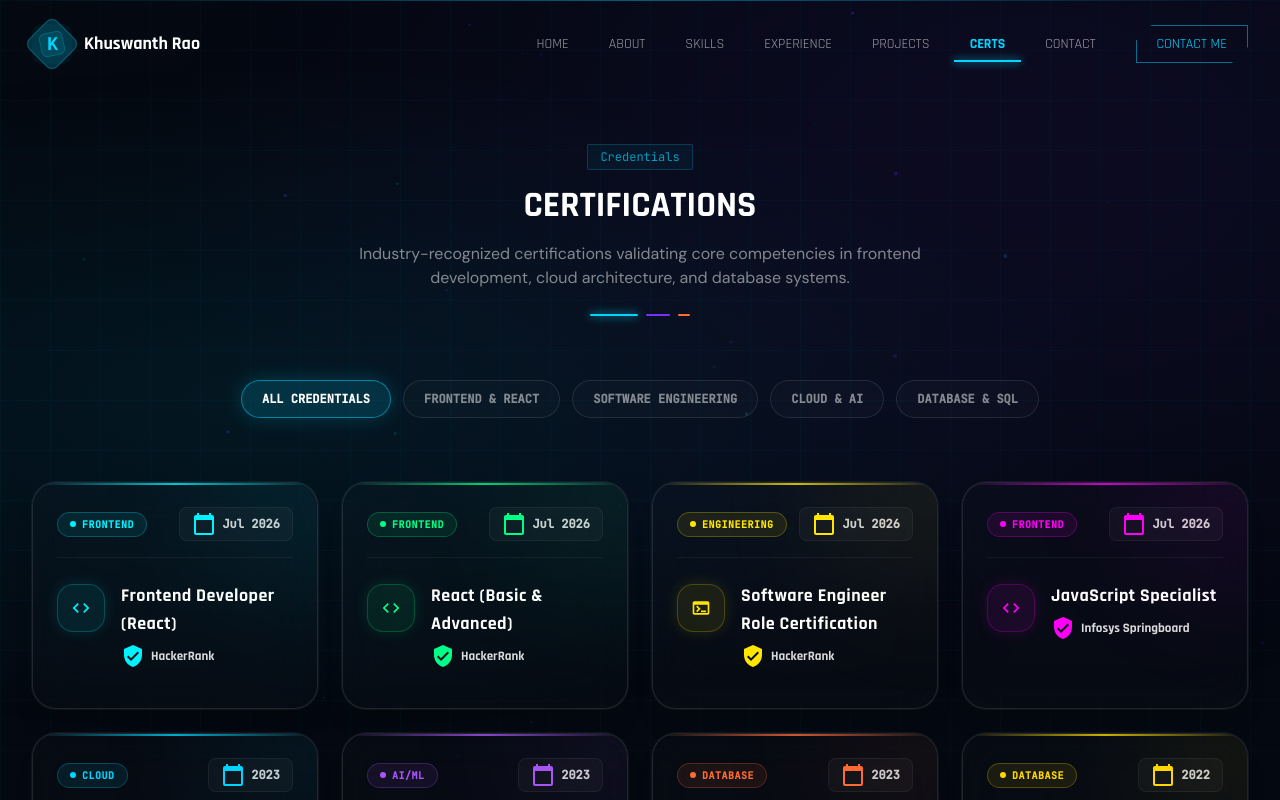
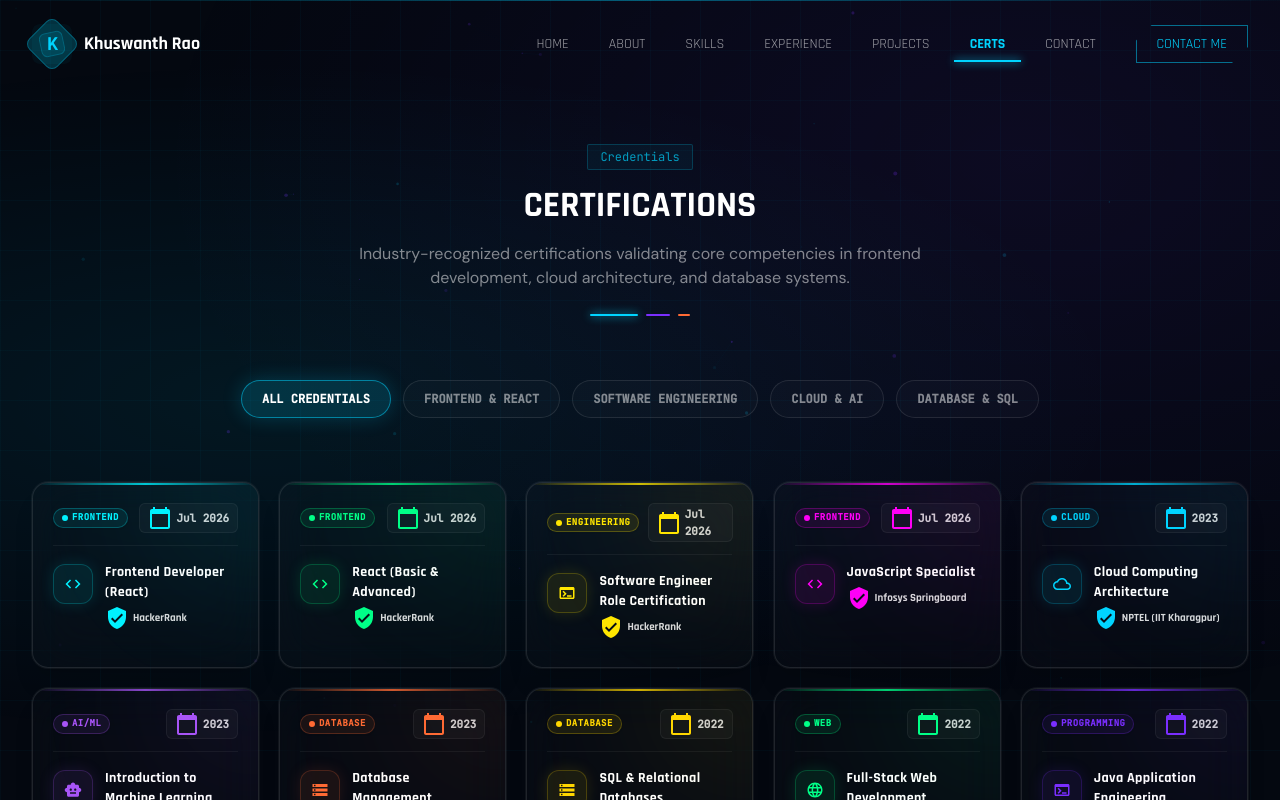
Before and after one commit to khuswanth1/portfolio, a React (Vite) app: page /certifications in a window 1280 px wide. Shown: the top 800 px of the page. Built offline with nearby package versions, Linux system fonts and the light colour scheme.

Commit message:
Revise certifications layout and styling
Updated layout and styling for the certifications section, changing grid columns and card dimensions.

```diff
--- a/src/pages/Certifications.jsx
+++ b/src/pages/Certifications.jsx
@@ -53,7 +53,7 @@
 
   return (
     <PageWrapper>
-      <div className="max-w-7xl mx-auto px-4 sm:px-6 lg:px-8 py-12 md:py-16">
+      <div className="max-w-7xl 2xl:max-w-[1560px] mx-auto px-4 sm:px-6 lg:px-8 py-12 md:py-16">
         <SectionHeader
           tag="Credentials"
           title="Certifications"
@@ -77,10 +77,10 @@
           ))}
         </div>
 
-        {/* Certifications 4-Column Responsive Grid */}
+        {/* Certifications 5-Column Responsive Grid */}
         <motion.div
           layout
-          className="grid grid-cols-1 sm:grid-cols-2 lg:grid-cols-4 gap-5 sm:gap-6 mb-4 md:mb-8"
+          className="grid grid-cols-1 sm:grid-cols-2 md:grid-cols-3 lg:grid-cols-5 gap-4 sm:gap-5 mb-4 md:mb-8"
         >
           <AnimatePresence mode="popLayout">
             {filtered.map((cert) => (
@@ -96,7 +96,7 @@
                   borderColor: `${cert.color}45`,
                   boxShadow: `0 20px 40px -20px ${cert.color}30`
                 }}
-                className="glass-card p-5 sm:p-6 rounded-3xl border border-white/10 ring-1 ring-white/5 transition-all duration-500 group relative overflow-hidden backdrop-blur-xl bg-white/[0.015] flex flex-col justify-between shadow-xl"
+                className="glass-card p-4 sm:p-5 rounded-2xl border border-white/10 ring-1 ring-white/5 transition-all duration-500 group relative overflow-hidden backdrop-blur-xl bg-white/[0.015] flex flex-col justify-between shadow-xl"
               >
                 {/* Top Accent Gradient Line */}
                 <div
@@ -112,9 +112,9 @@
 
                 <div>
                   {/* Category Pill & Year Header */}
-                  <div className="flex items-center justify-between gap-3 mb-6 pb-4 border-b border-white/5">
+                  <div className="flex items-center justify-between gap-2 mb-4 pb-3 border-b border-white/5">
                     <span
-                      className="inline-flex items-center gap-1.5 font-mono text-[10px] font-extrabold uppercase tracking-wider px-3 py-1 rounded-full border shadow-sm"
+                      className="inline-flex items-center gap-1 font-mono text-[9px] font-extrabold uppercase tracking-wider px-2 py-0.5 rounded-full border shadow-sm"
                       style={{
                         background: `${cert.color}15`,
                         color: cert.color,
@@ -125,16 +125,16 @@
                       {cert.category}
                     </span>
 
-                    <div className="flex items-center gap-1.5 text-white/80 font-mono text-xs tracking-normal bg-white/[0.03] px-3 py-1 rounded-lg border border-white/5">
-                      <CalendarToday className="text-[12px]" style={{ color: cert.color }} />
+                    <div className="flex items-center gap-1 text-white/80 font-mono text-[10px] sm:text-[11px] tracking-normal bg-white/[0.03] px-2 py-0.5 rounded-md border border-white/5">
+                      <CalendarToday className="text-[11px]" style={{ color: cert.color }} />
                       <span className="font-semibold">{cert.year}</span>
                     </div>
                   </div>
 
                   {/* Icon & Title Header */}
-                  <div className="flex items-start gap-4 mb-4">
+                  <div className="flex items-start gap-3 mb-2">
                     <div
-                      className="w-12 h-12 rounded-2xl flex items-center justify-center text-xl transition-transform duration-300 group-hover:scale-105 shrink-0 shadow-lg mt-0.5"
+                      className="w-10 h-10 rounded-xl flex items-center justify-center text-lg transition-transform duration-300 group-hover:scale-105 shrink-0 shadow-lg mt-0.5"
                       style={{
                         background: `${cert.color}15`,
                         border: `1px solid ${cert.color}35`,
@@ -146,11 +146,11 @@
                     </div>
 
                     <div className="min-w-0 flex-1">
-                      <h3 className="font-heading font-black text-base sm:text-lg text-white tracking-wide leading-snug group-hover:text-white transition-colors">
+                      <h5 className="font-heading font-black text-xs sm:text-sm text-white tracking-wide leading-snug group-hover:text-white transition-colors">
                         {cert.title}
-                      </h3>
-                      <div className="flex items-center gap-1.5 text-white/85 text-xs sm:text-[13px] font-bold font-heading mt-1.5">
-                        <VerifiedUser className="text-xs shrink-0" style={{ color: cert.color }} />
+                      </h5>
+                      <div className="flex items-center gap-1 text-white/85 text-[11px] font-bold font-heading mt-1">
+                        <VerifiedUser className="text-[11px] shrink-0" style={{ color: cert.color }} />
                         <span className="truncate">{cert.issuer}</span>
                       </div>
                     </div>
```
